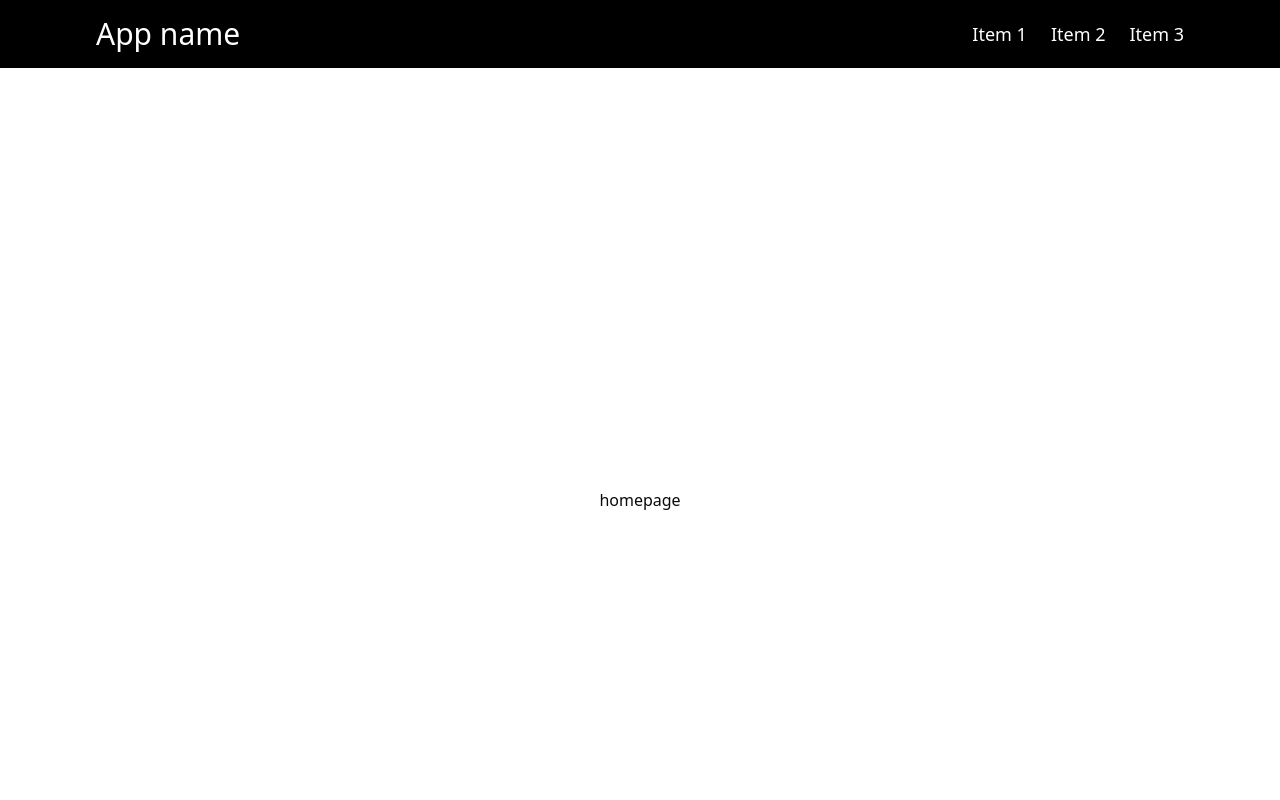
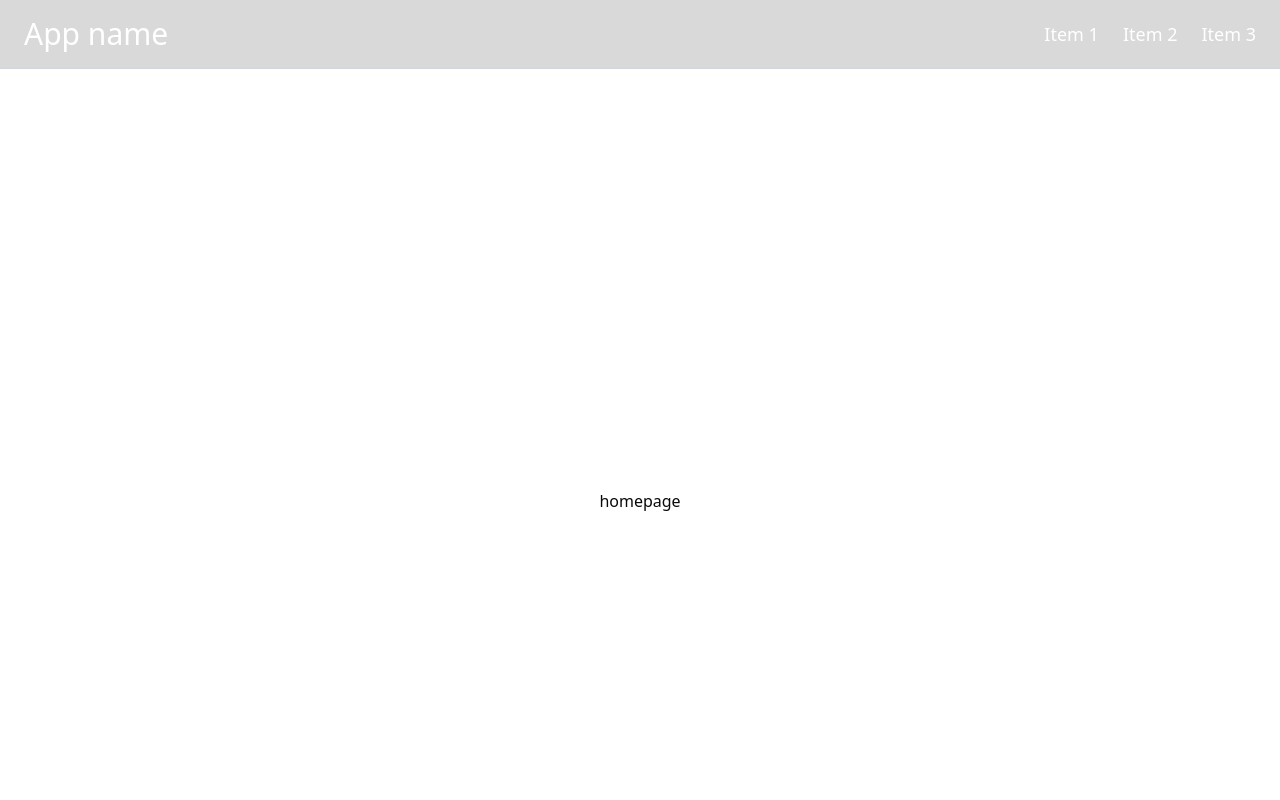
Before and after one commit to chingu-voyages/V55-tier3-team-33, a Next.js app in the folder frontend/: page / in a window 1280 px wide. Shown: the top 800 px of the page. Built offline with nearby package versions, Linux system fonts and the light colour scheme.

Commit message:
set scss, assets folder

```diff
--- a/frontend/package.json
+++ b/frontend/package.json
@@ -40,6 +40,7 @@
     "eslint-plugin-react-hooks": "^5.2.0",
     "husky": "^9.1.7",
     "prettier": "^3.5.3",
+    "sass": "^1.89.1",
     "tailwindcss": "^4",
     "tw-animate-css": "^1.2.9",
     "typescript": "^5"
--- a/frontend/src/app/layout.tsx
+++ b/frontend/src/app/layout.tsx
@@ -1,6 +1,7 @@
 import type { Metadata } from "next";
 import { Geist, Geist_Mono } from "next/font/google";
 import "./globals.css";
+import "@styles/styles.scss";
 import NavBar from "@/components/navbar";
 import Footer from "@/components/footer";
 
--- a/frontend/src/components/navbar.tsx
+++ b/frontend/src/components/navbar.tsx
@@ -3,7 +3,8 @@ import Link from "next/link"
 function NavBar() {
 
     return (
-        <nav className="bg-black w-full border-0 py-4 lg:px-24 px-10 flex justify-between items-center sticky top-0 z-10">
+        <nav className="w-full flex justify-between items-center px-6 py-4 bg-[var(--color-navbar)] border-b border-gray-300">
+
             <h1 className="text-3xl text-white flex items-center gap-2">
 
                 <Link href="/">App name</Link>
--- /dev/null
+++ b/frontend/src/styles/styles.scss
@@ -0,0 +1,4 @@
+:root {
+  --color-navbar: #D9D9D9;
+  --color-primary: #1e40af; /* example */
+}
--- a/frontend/tsconfig.json
+++ b/frontend/tsconfig.json
@@ -21,11 +21,11 @@
     ],
     "paths": {
       "@/*": ["./src/*"],
-      "@components/*": ["src/components/*"]
+      "@components/*": ["src/components/*"],
       // "@utils/*": ["src/utils/*"],
       // "@enums/*": ["src/enums/*"],
-      // "@styles/*": ["src/styles/*"],
-      // "@pages/*": ["src/pages/*"],
+      "@styles/*": ["src/styles/*"],
+      "@pages/*": ["src/pages/*"],
       // "@store/*": ["src/store/*"],
       // "@hooks/*": ["src/hooks/*"],
       // "@interfaces/*": ["src/interfaces/*"]
```
Also changed, not shown: frontend/public/images/bg_home.png (added), frontend/src/styles/style.scss (deleted), 1 other file (tests, documents, lock files or other folders).
